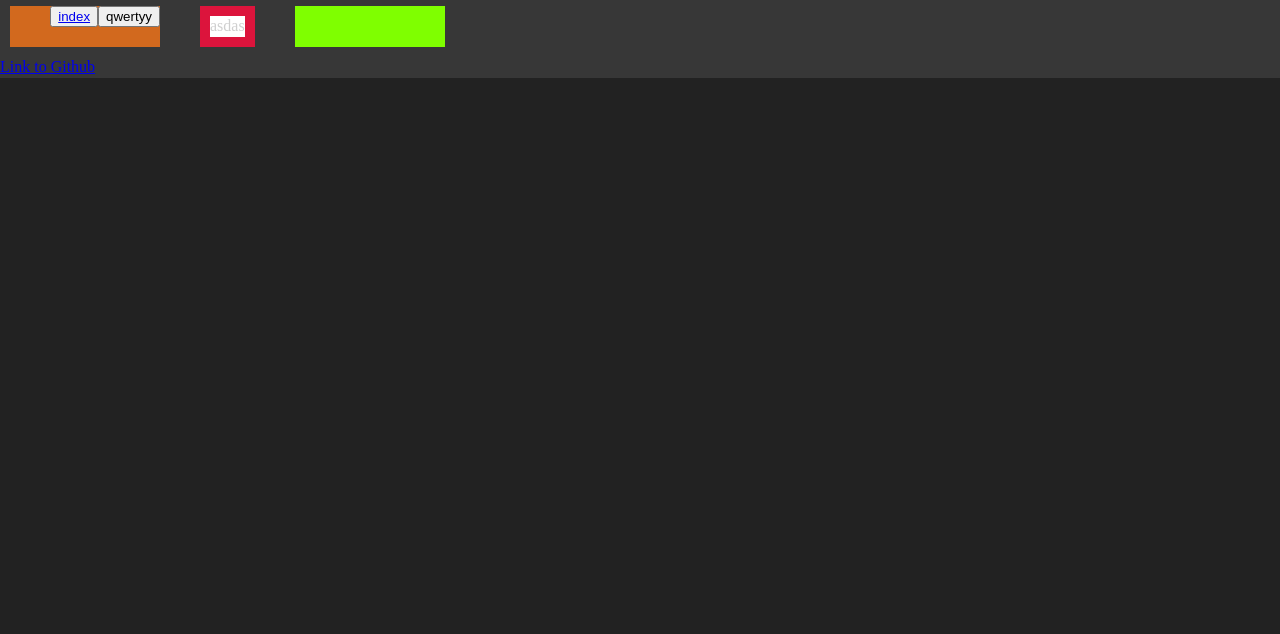
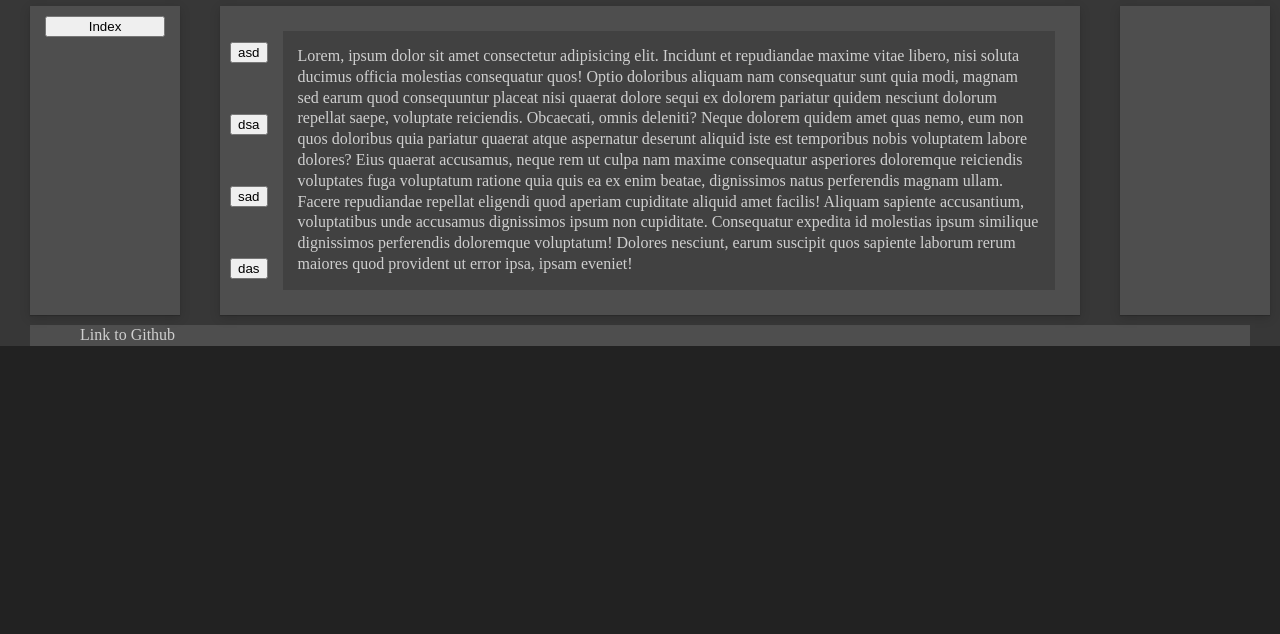
Before and after one commit to JackGelotte/Project-42, a plain HTML site: page convert.html in a window 1280 px wide. Shown: the part 166-800 px from the top of the page. Drawn offline with Linux system fonts and the light colour scheme.

Commit message:
mer css, länkat mellan index och convert

```diff
--- a/convert.html
+++ b/convert.html
@@ -12,29 +12,44 @@
 <body>
   <header class="header">
     <img src="img/logga.png" class="header__logo" />
-    <h1>Get Lyric</h1>
+    <h1>Convert Stuff</h1>
   </header>
   <hr class="header-line" />
 
   <div class="main">
-    <div class="main__right">
-      <div class="main__right__nav-convert">
-        <button type="button"><a href="index.html">index</a></button>
+    <div class="main__nav">
+      <input type="button" onclick="location.href='index.html'" class="main__nav__nav-convert" value="Index">
+    </div>
+    <div class="main__content">
+      <div class="main__content__convertContainer">
+        <div class="convert-buttons">
+          <button>asd</button>
+          <button>dsa</button>
+          <button>sad</button>
+          <button>das</button>
+        </div>
+        <div class="textBox" contenteditable="true">Lorem, ipsum dolor sit amet consectetur adipisicing elit. Incidunt
+          et
+          repudiandae maxime
+          vitae libero, nisi soluta ducimus officia molestias consequatur quos! Optio doloribus aliquam nam consequatur
+          sunt quia modi, magnam sed earum quod consequuntur placeat nisi quaerat dolore sequi ex dolorem pariatur
+          quidem
+          nesciunt dolorum repellat saepe, voluptate reiciendis. Obcaecati, omnis deleniti? Neque dolorem quidem amet
+          quas
+          nemo, eum non quos doloribus quia pariatur quaerat atque aspernatur deserunt aliquid iste est temporibus nobis
+          voluptatem labore dolores? Eius quaerat accusamus, neque rem ut culpa nam maxime consequatur asperiores
+          doloremque reiciendis voluptates fuga voluptatum ratione quia quis ea ex enim beatae, dignissimos natus
+          perferendis magnam ullam. Facere repudiandae repellat eligendi quod aperiam cupiditate aliquid amet facilis!
+          Aliquam sapiente accusantium, voluptatibus unde accusamus dignissimos ipsum non cupiditate. Consequatur
+          expedita
+          id molestias ipsum similique dignissimos perferendis doloremque voluptatum! Dolores nesciunt, earum suscipit
+          quos sapiente laborum rerum maiores quod provident ut error ipsa, ipsam eveniet!</div>
+
       </div>
-      <div class="main__right__nav-convert-with-lyrics">
-        <button>qwertyy</button>
-      </div>
+
     </div>
 
-
-    <div class="main__content">
-      <div class="main__content__textArea">asdas
-      </div>
-    </div>
-
-    <div class="main__left"></div>
-  </div>
-
+    <div class="main__functions"></div>
   </div>
   <footer>
     <a href="https://github.com/JackGelotte/Project-42">Link to Github</a>
--- a/scss/_variables.scss
+++ b/scss/_variables.scss
@@ -1,2 +1,3 @@
-$background-color: #222222;
+$main-background-color: #222222;
 $text-color: #cfcfcf;
+$card-background-color: #4e4e4e;
--- a/scss/main.scss
+++ b/scss/main.scss
@@ -1,7 +1,7 @@
 @import "variables", "globals";
 
 html {
-    background: $background-color;
+  background: $main-background-color;
 }
 
 body {
@@ -17,9 +17,8 @@ body {
   align-content: center;
   justify-content: center;
 
-    &__logo{
+  &__logo {
     max-width: 150px;
-
   }
 
   h1 {
@@ -30,42 +29,90 @@ body {
 
 hr {
   margin: 0 30px 0 30px;
-    border-color:#7f7f7f;
+  border-color: #7f7f7f;
 }
 
 .main {
   display: flex;
-    &__left{
+
+  &__functions {
     min-width: 150px;
-        margin: 20px 10px 10px 30px ;
-        background: chartreuse;
+    margin: 20px 30px 10px 30px;
+    background: $card-background-color;
+    box-shadow: 0 1px 1px rgba(0, 0, 0, 0.16), 0 3px 10px 0 rgba(0, 0, 0, 0.15);
   }
   &__content {
     display: flex;
     flex-direction: column;
     margin: 20px 10px 10px 10px;
-        background: crimson;
+    background: $card-background-color;
     padding: 10px;
+    box-shadow: 0 1px 1px rgba(0, 0, 0, 0.16), 0 3px 10px 0 rgba(0, 0, 0, 0.15);
+    min-width: 860px;
 
-        &__textArea {
-            background: white;
-            align-self: center;
-            padding: auto;
+    &__searchBar {
+      justify-self: center;
+      display: flex;
+
+      &__input {
+        height: 40px;
+      }
+      &__submit {
+        height: 40px;
+      }
     }
 
-        &__search-container{
+    &__convertContainer {
       display: flex;
-            &__searchBar{
-               justify-self: center;
+      flex-direction: row;
+    }
+  }
+  &__nav {
+    display: flex;
+    flex-direction: column;
+    min-width: 150px;
+    margin: 20px 30px 10px 30px;
+    background: $card-background-color;
+    box-shadow: 0 1px 1px rgba(0, 0, 0, 0.16), 0 3px 10px 0 rgba(0, 0, 0, 0.15);
+
+    &__nav-convert {
+      align-self: center;
+      margin-top: 10px;
+      width: 80%;
+    }
+
+    &__nav-convert-with-lyrics {
+      align-self: center;
+      margin-top: 10px;
+      width: 80%;
     }
   }
 }
-    &__right{
+
+.textBox {
+  margin: 15px;
+  padding: 15px;
+  background-color: #414141;
+}
+
+.convert-buttons {
   display: flex;
-        justify-content: flex-end;
-        flex-wrap: wrap;
-        min-width: 150px;
-        margin: 20px 30px 10px 10px ;
-        background: chocolate;
+  justify-content: space-around;
+  flex-direction: column;
+}
+
+footer {
+  background: $card-background-color;
+  padding-right: 50px;
+  padding-left: 50px;
+  margin: 0 30px 0 30px;
+
+  a {
+    text-decoration: none;
+    cursor: pointer;
+    color: $text-color;
+  }
+  a:hover {
+    color: rgb(255, 255, 255);
   }
 }
```
Also changed, not shown: index.html (+8 -11 lines), css/main.css, 1 other file. Lines whose indentation alone changed are shown as unchanged.
